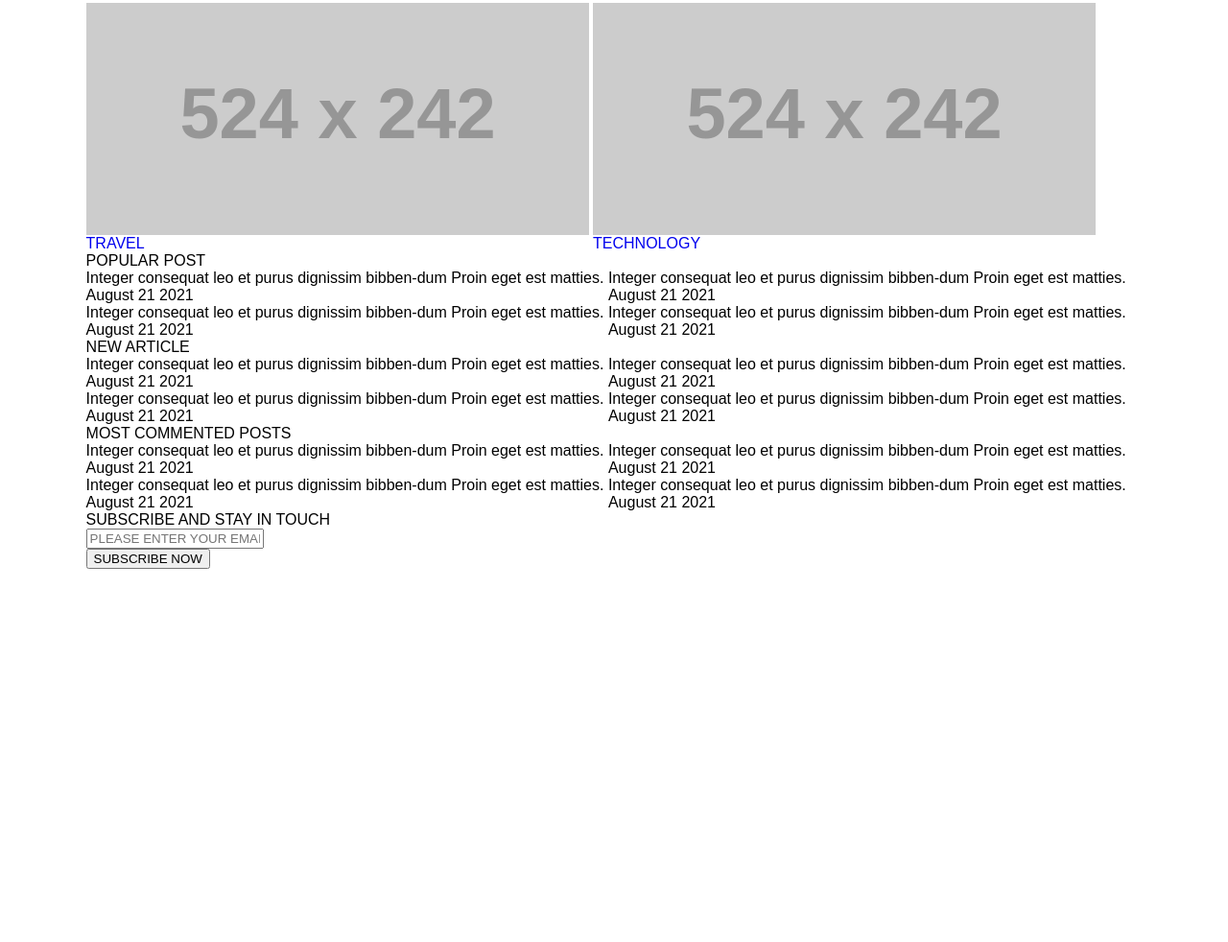
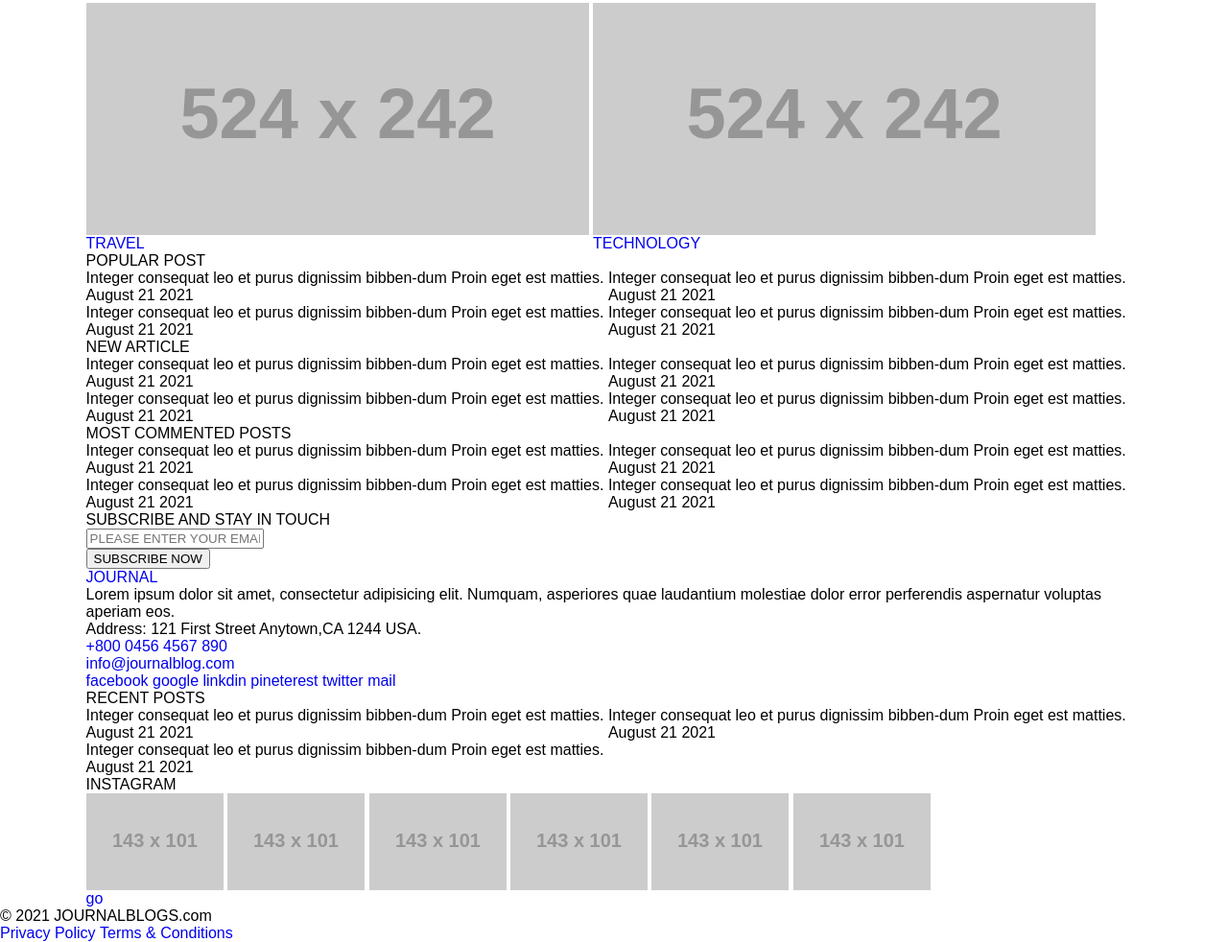
Before and after one commit to idnyaneshwaraxioned/Journal, a plain HTML site: page index.html in a window 1280 px wide. Shown: the part 8160-9142 px from the top of the page at 96% size. Before the commit the page ends 8753 px from the top, so only its background shows below. Drawn offline with Linux system fonts and the light colour scheme; placeholder pictures from the web are drawn by us.

Commit message:
Footer html done

```diff
--- a/index.html
+++ b/index.html
@@ -30,6 +30,7 @@
       <div class="wrapper">
         <h1 class="logo">
           <a href="index.html" title="Journal">JOURNAL</a>
+        </h1>
         <nav>
           <div class="hamburger desktop-none">
             <span class="bar1">bar1</span>
@@ -47,7 +48,6 @@
             <li><a href="#FIXME" title="Purchase">PURCHASE</a></li>
           </ul>
         </nav>
-        </h1>
       </div>
     </header>
     <!--header section start-->
@@ -385,10 +385,92 @@
 
     <!--footer section start-->
     <footer>
-
+      <div class="wrapper">
+        <ul class="footer-grp">
+          <li>
+            <h1 class="logo">
+              <a href="index.html" title="Journal">JOURNAL</a>
+            </h1>
+            <p>Lorem ipsum dolor sit amet, consectetur adipisicing elit. Numquam, asperiores quae laudantium molestiae
+              dolor error perferendis aspernatur voluptas aperiam eos.</p>
+            <address>
+              Address: 121 First Street Anytown,CA 1244 USA.
+            </address>
+            <div class="cntct">
+              <a href="tel:+800 0456 4567 890" title="+800 0456 4567 890">+800 0456 4567 890</a>
+            </div>
+            <div class="cntct">
+              <a href="mailto:info@journalblog.com">info@journalblog.com</a>
+            </div>
+            <ul class="social">
+              <li>
+                <a href="#FIXME" title="Facebook" class="facebook"><span>facebook</span></a>
+              </li>
+              <li>
+                <a href="#FIXME" title="google" class="google"><span>google</span></a>
+              </li>
+              <li>
+                <a href="#FIXME" title="linkdin" class="linkdin"><span>linkdin</span></a>
+              </li>
+              <li>
+                <a href="#FIXME" title="Pineterest" class="pineterest"><span>pineterest</span></a>
+              </li>
+              <li>
+                <a href="#FIXME" title="Twitter" class="twitter"><span>twitter</span></a>
+              </li>
+              <li>
+                <a href="#FIXME" title="Mail" class="mail"><span>mail</span></a>
+              </li>
+            </ul>
+          </li>
+          <li>
+            <h6>RECENT POSTS</h6>
+            <ul class="post-list">
+              <li>
+                <p>Integer consequat leo et purus dignissim bibben-dum Proin eget est matties.</p>
+                <span class="date">August 21 2021</span>
+              </li>
+              <li>
+                <p>Integer consequat leo et purus dignissim bibben-dum Proin eget est matties.</p>
+                <span class="date">August 21 2021</span>
+              </li>
+              <li>
+                <p>Integer consequat leo et purus dignissim bibben-dum Proin eget est matties.</p>
+                <span class="date">August 21 2021</span>
+              </li>
+            </ul>
+          </li>
+          <li>
+            <h6>INSTAGRAM</h6>
+            <ul class="imglink">
+              <li><a href="#FIXME" title="img"><img src="https://dummyimage.com/143x101/525878/525878" alt="img"></a>
+              </li>
+              <li><a href="#FIXME" title="img"><img src="https://dummyimage.com/143x101/EBDCBD/EBDCBD" alt="img"></a>
+              </li>
+              <li><a href="#FIXME" title="img"><img src="https://dummyimage.com/143x101/A56C58/A56C58" alt="img"></a>
+              </li>
+              <li><a href="#FIXME" title="img"><img src="https://dummyimage.com/143x101/525878/525878" alt="img"></a>
+              </li>
+              <li><a href="#FIXME" title="img"><img src="https://dummyimage.com/143x101/AA6932/AA6932" alt="img"></a>
+              </li>
+              <li><a href="#FIXME" title="img"><img src="https://dummyimage.com/143x101/525878/525878" alt="img"></a>
+              </li>
+            </ul>
+          </li>
+        </ul>
+        <div class="footer-btn">
+          <a href="#FIXME" title="Go to Top"><span>go</span></a>
+        </div>
+      </div>
+      <div class="footer-btm">
+        <span>&copy; 2021 JOURNALBLOGS.com</span>
+        <ul class="btm-list">
+          <li><a href="#FIXME" title="Privacy">Privacy Policy</a></li>
+          <li><a href="#FIXME" title="Terms & Conditions">Terms & Conditions</a></li>
+        </ul>
+      </div>
     </footer>
     <!--footer section end-->
-
   </div>
   <!--container end-->
 
```
Lines whose indentation alone changed are shown as unchanged.
